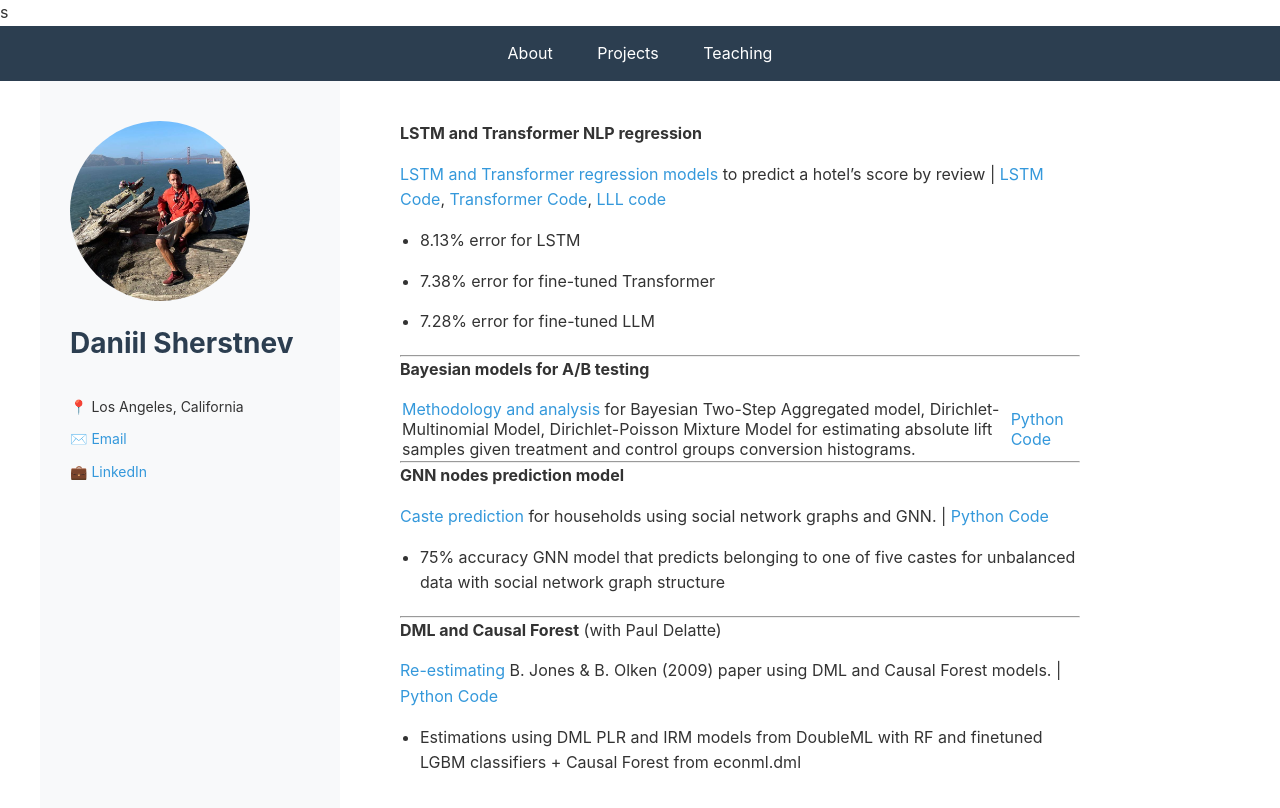
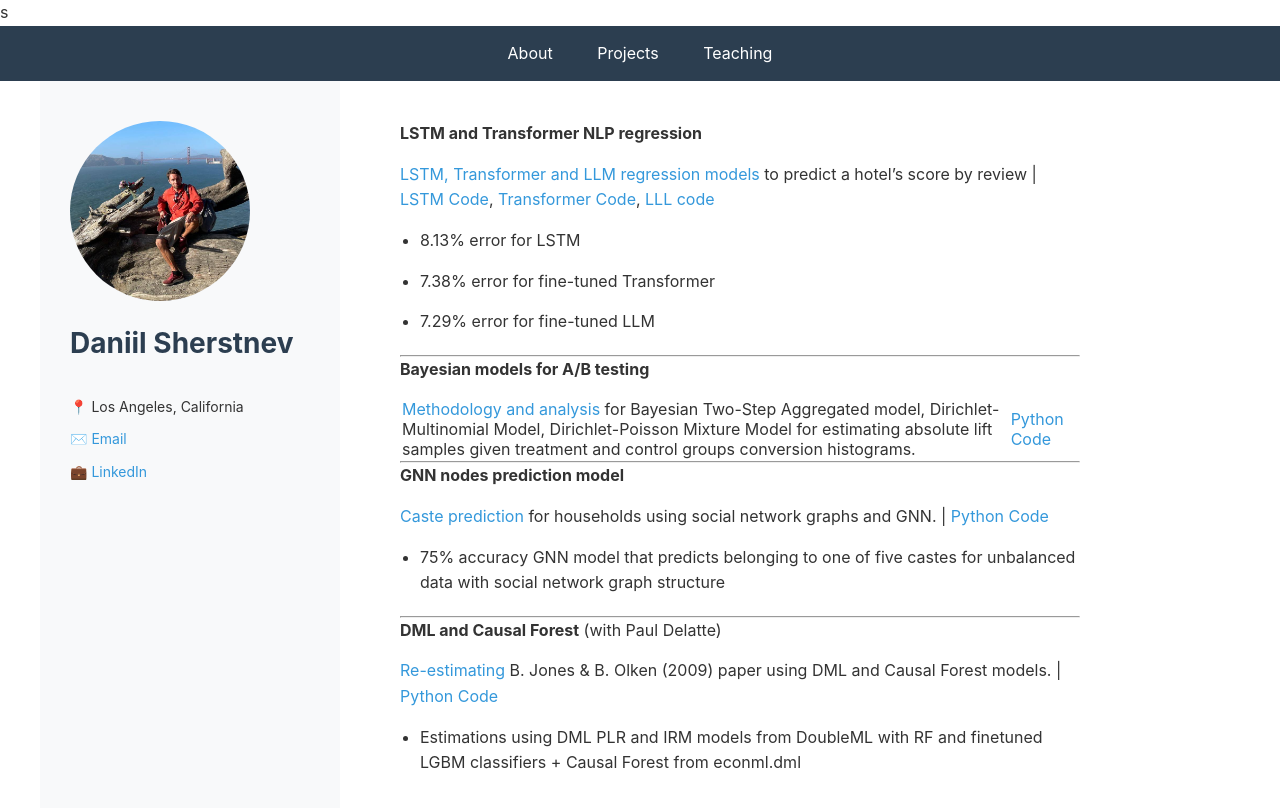
Before and after one commit to dansherstnev/daniil_sherstnev.github.io, a Jekyll site: the page built from projects.md, in a window 1280 px wide and 900 px high. Shown: the top 808 px of the window. Built offline with Jekyll 4.4.1, drawn with Linux system fonts in a browser that asks for light colours.

Commit message:
Update projects.md

```diff
--- a/projects.md
+++ b/projects.md
@@ -4,10 +4,10 @@ title: Projects
 ---
 **LSTM and Transformer NLP regression**
 
-[LSTM and Transformer regression models](assets/pdfs/nlp_regression.pdf) to predict a hotel's score by review | [LSTM Code](assets/code/lstm.py), [Transformer Code](assets/code/tranfformer_regression.py), [LLL code](assets/code/llm_regression.py)
+[LSTM, Transformer and LLM regression models](assets/pdfs/nlp_regression.pdf) to predict a hotel's score by review | [LSTM Code](assets/code/lstm.py), [Transformer Code](assets/code/tranfformer_regression.py), [LLL code](assets/code/llm_regression.py)
    - 8.13% error for LSTM
    - 7.38% error for fine-tuned Transformer
-   - 7.28% error for fine-tuned LLM
+   - 7.29% error for fine-tuned LLM
 
 ---
 
```
